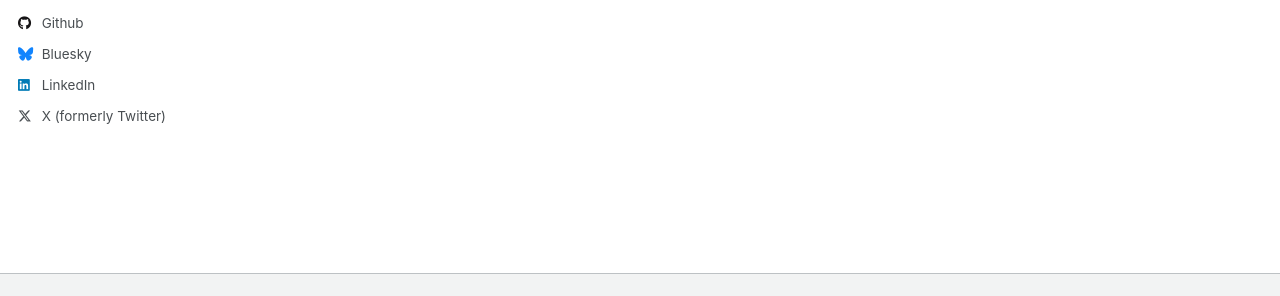
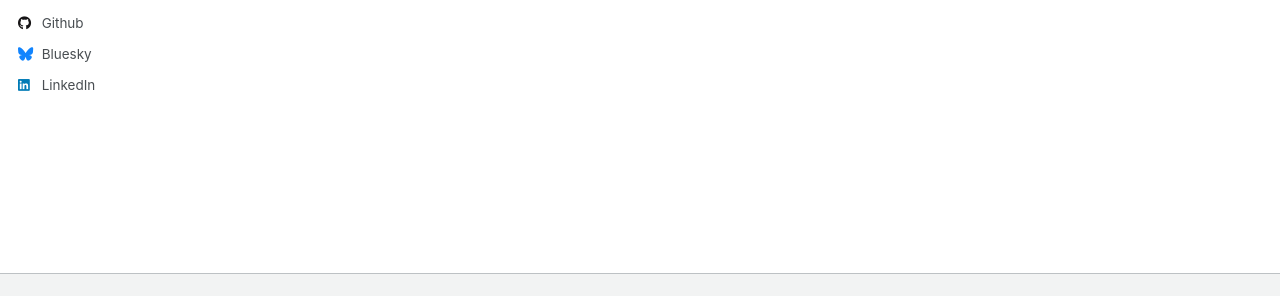
Before and after one commit to syedamasoomanaqvii/syedamasoomanaqvii.github.io, a Jekyll site: the page built from _pages/about.md, in a window 1280 px wide. Shown: the part 489-785 px from the top of the page. Built offline with Jekyll 4.4.1, drawn with Linux system fonts in a browser that asks for light colours.

Commit message:
rem twitter

```diff
--- a/_config.yml
+++ b/_config.yml
@@ -66,7 +66,7 @@ author:
   steam            : # Username
   telegram         : # URL
   tumblr           : # Username
-  twitter          : "https://x.com/naqvisy_"
+  twitter          : # "https://x.com/naqvisy_"
   vine             : # Username
   weibo            : # Username
   wikipedia        : # Username
```
